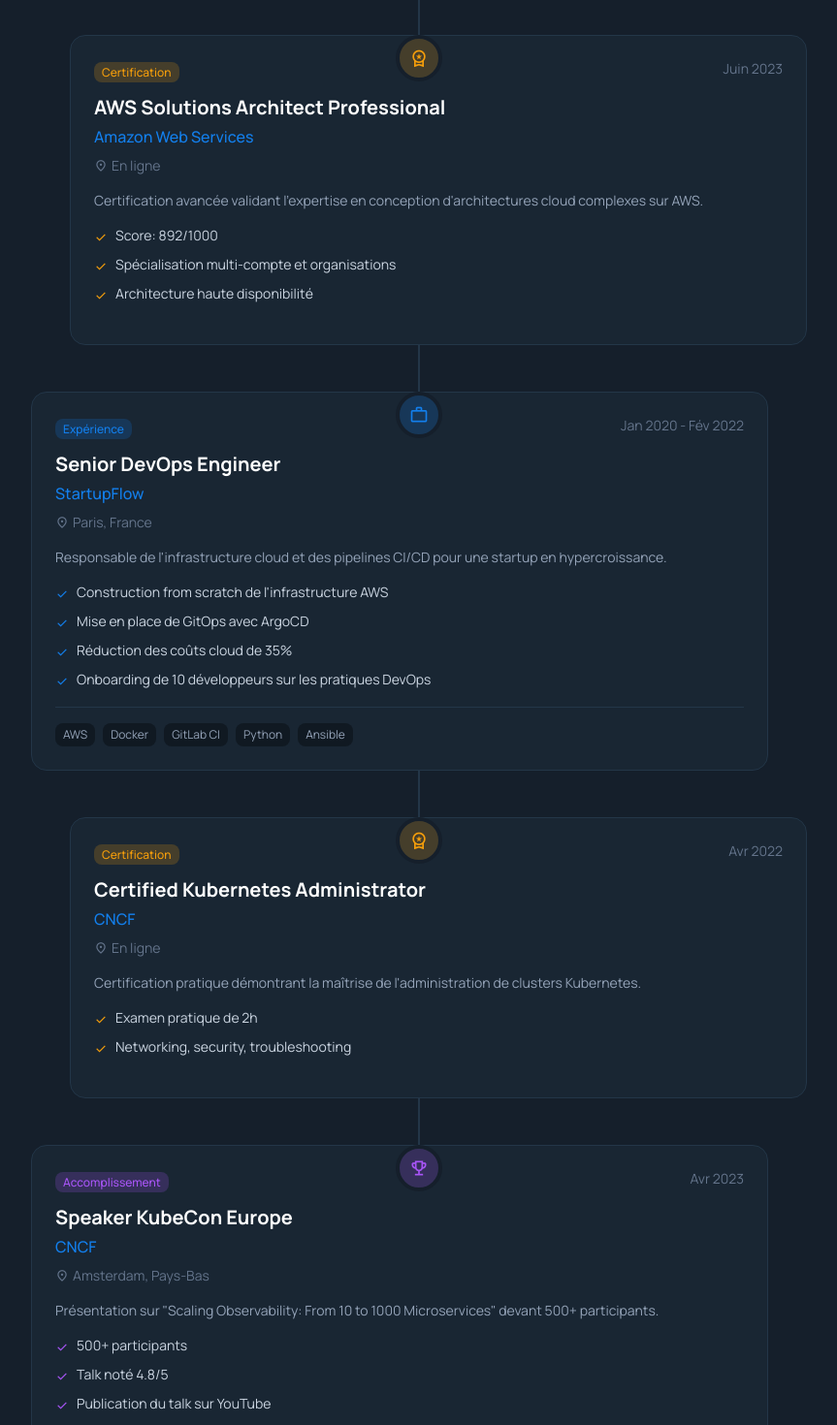
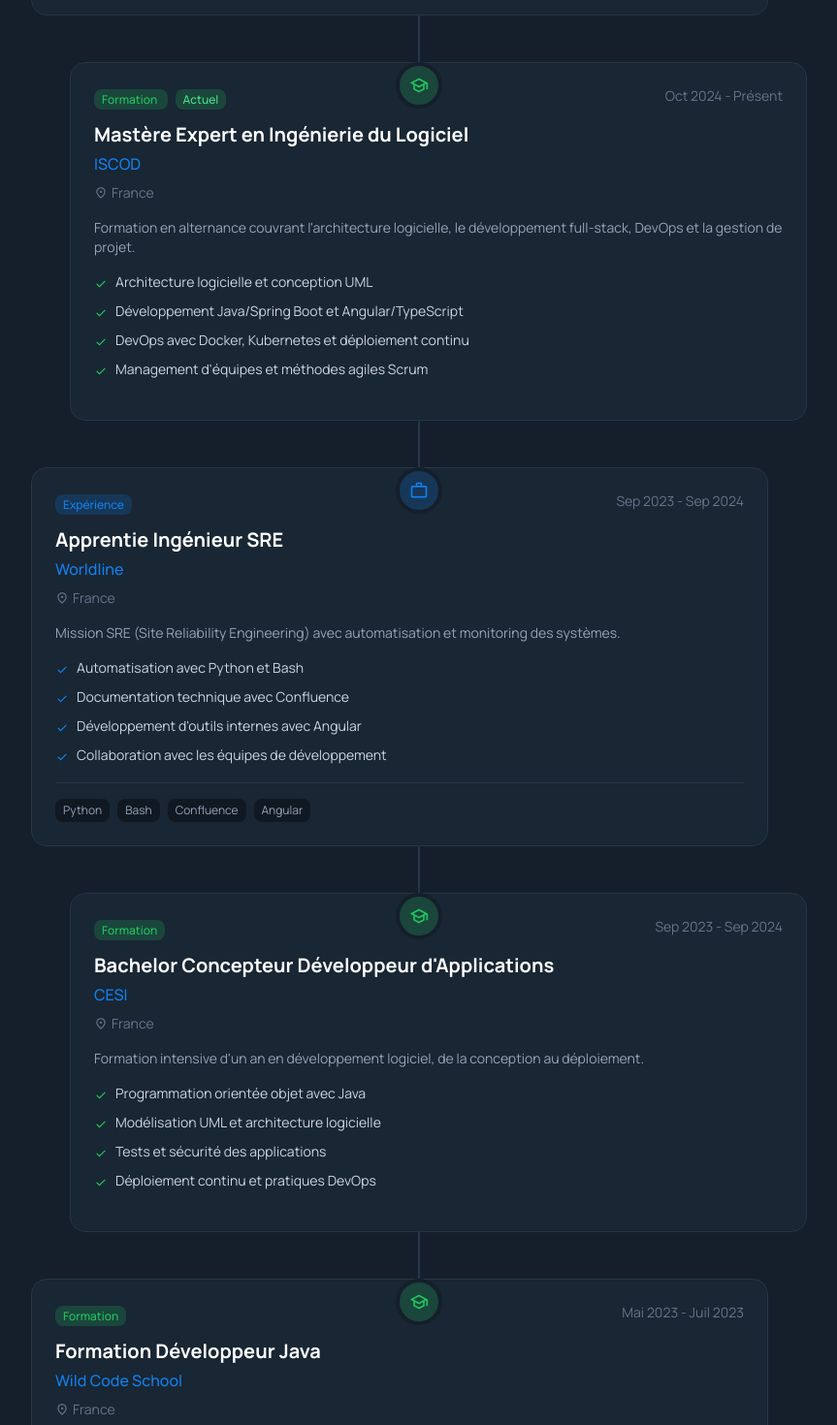
Before and after one commit to MathildeJNL/MathildeJ, an Angular app in the folder portfolio-mathilde/: page /timeline in a window 1280 px wide. Shown: the part 1120-2590 px from the top of the page at 97% size, without its empty margins (208-1071 px from the left). Built offline with nearby package versions, Linux system fonts and the light colour scheme.

Commit message:
feat: Add training and experience elements

```diff
--- a/portfolio-mathilde/src/app/pages/career-timeline/career-timeline.component.html
+++ b/portfolio-mathilde/src/app/pages/career-timeline/career-timeline.component.html
@@ -14,34 +14,24 @@
     </h1>
 
     <p class="text-lg text-slate-500 dark:text-slate-400 max-w-2xl mx-auto">
-      Retracez mon parcours professionnel, de ma formation initiale à mon rôle actuel de Lead SRE. Chaque étape a contribué à façonner mon expertise.
+      Retracez mon parcours professionnel, de ma formation initiale à mon rôle actuel d'apprentie développeuse Web. Chaque étape a contribué à façonner mon savoir-faire.
     </p>
   </div>
 </section>
 
 <!-- Stats Summary -->
 <section class="px-4 md:px-8 pb-8">
-  <div class="max-w-[1000px] mx-auto">
-    <div class="grid grid-cols-2 md:grid-cols-4 gap-4">
+  <div class="max-w-[600px] mx-auto">
+    <div class="grid grid-cols-2 gap-4">
       <div class="p-5 rounded-xl bg-white dark:bg-card-dark border border-gray-100 dark:border-border-dark text-center">
         <span class="material-symbols-outlined text-3xl text-primary mb-2">work</span>
-        <p class="text-2xl font-black text-slate-900 dark:text-white">5+</p>
-        <p class="text-sm text-slate-500">Années d'expérience</p>
+        <p class="text-2xl font-black text-slate-900 dark:text-white">3+</p>
+        <p class="text-sm text-slate-500">Années d'expérience en alternance</p>
       </div>
       <div class="p-5 rounded-xl bg-white dark:bg-card-dark border border-gray-100 dark:border-border-dark text-center">
         <span class="material-symbols-outlined text-3xl text-green-500 mb-2">school</span>
         <p class="text-2xl font-black text-slate-900 dark:text-white">Bac+5</p>
         <p class="text-sm text-slate-500">Niveau d'études</p>
-      </div>
-      <div class="p-5 rounded-xl bg-white dark:bg-card-dark border border-gray-100 dark:border-border-dark text-center">
-        <span class="material-symbols-outlined text-3xl text-amber-500 mb-2">workspace_premium</span>
-        <p class="text-2xl font-black text-slate-900 dark:text-white">5</p>
-        <p class="text-sm text-slate-500">Certifications</p>
-      </div>
-      <div class="p-5 rounded-xl bg-white dark:bg-card-dark border border-gray-100 dark:border-border-dark text-center">
-        <span class="material-symbols-outlined text-3xl text-purple-500 mb-2">emoji_events</span>
-        <p class="text-2xl font-black text-slate-900 dark:text-white">3</p>
-        <p class="text-sm text-slate-500">Talks & conférences</p>
       </div>
     </div>
   </div>
--- a/portfolio-mathilde/src/app/pages/career-timeline/career-timeline.component.ts
+++ b/portfolio-mathilde/src/app/pages/career-timeline/career-timeline.component.ts
@@ -4,7 +4,7 @@
 
 interface TimelineEvent {
   id: string;
-  type: 'job' | 'education' | 'certification' | 'achievement';
+  type: 'job' | 'education';
   title: string;
   organization: string;
   location: string;
@@ -32,163 +32,219 @@
   filters = [
     { id: 'all', label: 'Tout', icon: 'timeline' },
     { id: 'job', label: 'Expérience', icon: 'work' },
-    { id: 'education', label: 'Formation', icon: 'school' },
-    { id: 'certification', label: 'Certifications', icon: 'workspace_premium' },
-    { id: 'achievement', label: 'Accomplissements', icon: 'emoji_events' }
+    { id: 'education', label: 'Formation', icon: 'school' }
   ];
 
   timelineEvents: TimelineEvent[] = [
     {
       id: '1',
       type: 'job',
-      title: 'Lead Site Reliability Engineer',
-      organization: 'TechCorp',
-      location: 'Paris, France',
-      startDate: '2022-03',
+      title: 'Développeuse Web en alternance',
+      organization: 'Worldline',
+      location: 'France',
+      startDate: '2024-10',
       endDate: null,
       current: true,
-      description: 'Direction de l\'équipe SRE (5 personnes) responsable de la fiabilité et de la scalabilité de la plateforme.',
+      description: 'Développement d\'applications web full-stack dans le cadre d\'un Mastère Expert en Ingénierie du Logiciel.',
       highlights: [
-        'Migration de 50+ microservices vers Kubernetes',
-        'Réduction du MTTR de 4h à 30min',
-        'Mise en place d\'une culture SRE avec SLO/SLI',
-        'Automatisation de 80% des tâches opérationnelles'
+        'Développement front-end avec Angular et TypeScript',
+        'Développement back-end avec Java et Spring Boot',
+        'Travail en équipe avec GitLab et méthodologies agiles',
+        'Communication et collaboration en mode projet'
       ],
-      technologies: ['Kubernetes', 'AWS', 'Terraform', 'Go', 'Prometheus'],
+      technologies: ['Angular', 'TypeScript', 'Bootstrap', 'Java', 'GitLab'],
       icon: 'work',
       colorClass: 'text-primary',
       bgClass: 'bg-blue-100 dark:bg-primary/20'
     },
     {
       id: '2',
-      type: 'certification',
-      title: 'AWS Solutions Architect Professional',
-      organization: 'Amazon Web Services',
-      location: 'En ligne',
-      startDate: '2023-06',
-      endDate: '2023-06',
-      current: false,
-      description: 'Certification avancée validant l\'expertise en conception d\'architectures cloud complexes sur AWS.',
+      type: 'education',
+      title: 'Mastère Expert en Ingénierie du Logiciel',
+      organization: 'ISCOD',
+      location: 'France',
+      startDate: '2024-10',
+      endDate: '2026-09',
+      current: true,
+      description: 'Formation en alternance couvrant l\'architecture logicielle, le développement full-stack, DevOps et la gestion de projet.',
       highlights: [
-        'Score: 892/1000',
-        'Spécialisation multi-compte et organisations',
-        'Architecture haute disponibilité'
+        'Architecture logicielle et conception UML',
+        'Développement Java/Spring Boot et Angular/TypeScript',
+        'DevOps avec Docker, Kubernetes et déploiement continu',
+        'Management d\'équipes et méthodes agiles Scrum'
       ],
-      icon: 'workspace_premium',
-      colorClass: 'text-amber-500',
-      bgClass: 'bg-amber-100 dark:bg-amber-500/20'
+      icon: 'school',
+      colorClass: 'text-green-500',
+      bgClass: 'bg-green-100 dark:bg-green-500/20'
     },
     {
       id: '3',
       type: 'job',
-      title: 'Senior DevOps Engineer',
-      organization: 'StartupFlow',
-      location: 'Paris, France',
-      startDate: '2020-01',
-      endDate: '2022-02',
+      title: 'Apprentie Ingénieur SRE',
+      organization: 'Worldline',
+      location: 'France',
+      startDate: '2023-09',
+      endDate: '2024-09',
       current: false,
-      description: 'Responsable de l\'infrastructure cloud et des pipelines CI/CD pour une startup en hypercroissance.',
+      description: 'Mission SRE (Site Reliability Engineering) avec automatisation et monitoring des systèmes.',
       highlights: [
-        'Construction from scratch de l\'infrastructure AWS',
-        'Mise en place de GitOps avec ArgoCD',
-        'Réduction des coûts cloud de 35%',
-        'Onboarding de 10 développeurs sur les pratiques DevOps'
+        'Automatisation avec Python et Bash',
+        'Documentation technique avec Confluence',
+        'Développement d\'outils internes avec Angular',
+        'Collaboration avec les équipes de développement'
       ],
-      technologies: ['AWS', 'Docker', 'GitLab CI', 'Python', 'Ansible'],
+      technologies: ['Python', 'Bash', 'Confluence', 'Angular'],
       icon: 'work',
       colorClass: 'text-primary',
       bgClass: 'bg-blue-100 dark:bg-primary/20'
     },
     {
       id: '4',
-      type: 'certification',
-      title: 'Certified Kubernetes Administrator',
-      organization: 'CNCF',
-      location: 'En ligne',
-      startDate: '2022-04',
-      endDate: '2022-04',
+      type: 'education',
+      title: 'Bachelor Concepteur Développeur d\'Applications',
+      organization: 'CESI',
+      location: 'France',
+      startDate: '2023-09',
+      endDate: '2024-09',
       current: false,
-      description: 'Certification pratique démontrant la maîtrise de l\'administration de clusters Kubernetes.',
+      description: 'Formation intensive d\'un an en développement logiciel, de la conception au déploiement.',
       highlights: [
-        'Examen pratique de 2h',
-        'Networking, security, troubleshooting'
-      ],
-      icon: 'workspace_premium',
-      colorClass: 'text-amber-500',
-      bgClass: 'bg-amber-100 dark:bg-amber-500/20'
-    },
-    {
-      id: '5',
-      type: 'achievement',
-      title: 'Speaker KubeCon Europe',
-      organization: 'CNCF',
-      location: 'Amsterdam, Pays-Bas',
-      startDate: '2023-04',
-      endDate: '2023-04',
-      current: false,
-      description: 'Présentation sur "Scaling Observability: From 10 to 1000 Microservices" devant 500+ participants.',
-      highlights: [
-        '500+ participants',
-        'Talk noté 4.8/5',
-        'Publication du talk sur YouTube'
-      ],
-      icon: 'emoji_events',
-      colorClass: 'text-purple-500',
-      bgClass: 'bg-purple-100 dark:bg-purple-500/20'
-    },
-    {
-      id: '6',
-      type: 'job',
-      title: 'Backend Developer',
-      organization: 'WebAgency',
-      location: 'Lyon, France',
-      startDate: '2018-06',
-      endDate: '2019-12',
-      current: false,
-      description: 'Développement d\'APIs et services backend pour des clients variés (e-commerce, SaaS, fintech).',
-      highlights: [
-        'Développement d\'APIs RESTful en Python/Django',
-        'Intégration de systèmes de paiement',
-        'Découverte de l\'infrastructure cloud'
-      ],
-      technologies: ['Python', 'Django', 'PostgreSQL', 'Redis', 'Docker'],
-      icon: 'work',
-      colorClass: 'text-primary',
-      bgClass: 'bg-blue-100 dark:bg-primary/20'
-    },
-    {
-      id: '7',
-      type: 'education',
-      title: 'Master Informatique - Spécialisation Cloud',
-      organization: 'Université Paris-Saclay',
-      location: 'Paris, France',
-      startDate: '2016-09',
-      endDate: '2018-06',
-      current: false,
-      description: 'Formation approfondie en systèmes distribués, cloud computing et architecture logicielle.',
-      highlights: [
-        'Major de promotion',
-        'Mémoire sur l\'auto-scaling prédictif',
-        'Stage de fin d\'études chez AWS'
+        'Programmation orientée objet avec Java',
+        'Modélisation UML et architecture logicielle',
+        'Tests et sécurité des applications',
+        'Déploiement continu et pratiques DevOps'
       ],
       icon: 'school',
       colorClass: 'text-green-500',
       bgClass: 'bg-green-100 dark:bg-green-500/20'
     },
     {
+      id: '5',
+      type: 'education',
+      title: 'Formation Développeur Java',
+      organization: 'Wild Code School',
+      location: 'France',
+      startDate: '2023-05',
+      endDate: '2023-07',
+      current: false,
+      description: 'Formation intensive de 3 mois au métier de développeur Java full-stack.',
+      highlights: [
+        'Front-end : HTML/CSS, JavaScript, Angular',
+        'Back-end : Java, Spring, SQL, API REST',
+        'Versioning avec Git et GitHub',
+        'Méthodes agiles et Scrum'
+      ],
+      technologies: ['Java', 'Spring', 'Angular', 'JavaScript', 'SQL'],
+      icon: 'school',
+      colorClass: 'text-green-500',
+      bgClass: 'bg-green-100 dark:bg-green-500/20'
+    },
+    {
+      id: '6',
+      type: 'education',
+      title: 'Développeur Web - Titre RNCP Niveau 5',
+      organization: 'OpenClassrooms',
+      location: 'France',
+      startDate: '2021-11',
+      endDate: '2022-08',
+      current: false,
+      description: 'Formation diplômante en développement web (équivalent Bac+2).',
+      highlights: [
+        'Développement front-end et back-end',
+        'Création de sites web dynamiques',
+        'Obtention du titre RNCP'
+      ],
+      icon: 'school',
+      colorClass: 'text-green-500',
+      bgClass: 'bg-green-100 dark:bg-green-500/20'
+    },
+    {
+      id: '7',
+      type: 'job',
+      title: 'Apprentie Préparatrice en Pharmacie',
+      organization: 'Pharmacie',
+      location: 'Olivet, Centre-Val de Loire',
+      startDate: '2018-09',
+      endDate: '2021-08',
+      current: false,
+      description: 'Préparation et délivrance de médicaments, conseil aux patients pendant 3 ans en alternance.',
+      highlights: [
+        'Délivrance de médicaments et conseils patients',
+        'Gestion des stocks et commandes',
+        'Obtention du Brevet Professionnel'
+      ],
+      icon: 'work',
+      colorClass: 'text-primary',
+      bgClass: 'bg-blue-100 dark:bg-primary/20'
+    },
+    {
       id: '8',
       type: 'education',
-      title: 'Licence Informatique',
-      organization: 'Université Claude Bernard Lyon 1',
-      location: 'Lyon, France',
-      startDate: '2013-09',
-      endDate: '2016-06',
+      title: 'Brevet Professionnel Préparateur en Pharmacie',
+      organization: 'CFA Pharmacie d\'Orléans',
+      location: 'Orléans, France',
+      startDate: '2018-09',
+      endDate: '2021-08',
       current: false,
-      description: 'Fondamentaux de l\'informatique : algorithmique, programmation, bases de données, réseaux.',
+      description: 'Formation en alternance de 3 ans en préparation pharmaceutique.',
       highlights: [
-        'Mention Très Bien',
-        'Projet tutoré en développement web',
-        'Participation au hackathon universitaire'
+        'Formation théorique et pratique',
+        'Diplôme obtenu avec succès'
+      ],
+      icon: 'school',
+      colorClass: 'text-green-500',
+      bgClass: 'bg-green-100 dark:bg-green-500/20'
+    },
+    {
+      id: '9',
+      type: 'job',
+      title: 'Apprentie Réceptionniste',
+      organization: 'Hôtel Ibis Styles Mulsanne',
+      location: 'Mulsanne, Pays de la Loire',
+      startDate: '2017-09',
+      endDate: '2018-08',
+      current: false,
+      description: 'Accueil des clients et gestion des réservations en hôtellerie pendant 1 an.',
+      highlights: [
+        'Accueil et relation client',
+        'Gestion des réservations',
+        'Obtention de la Mention Complémentaire'
+      ],
+      icon: 'work',
+      colorClass: 'text-primary',
+      bgClass: 'bg-blue-100 dark:bg-primary/20'
+    },
+    {
+      id: '10',
+      type: 'education',
+      title: 'MC Accueil et Réception',
+      organization: 'CFA de Tours',
+      location: 'Tours, France',
+      startDate: '2017-09',
+      endDate: '2018-08',
+      current: false,
+      description: 'Mention Complémentaire en accueil et réception hôtelière.',
+      highlights: [
+        'Formation en alternance',
+        'Diplôme obtenu avec succès'
+      ],
+      icon: 'school',
+      colorClass: 'text-green-500',
+      bgClass: 'bg-green-100 dark:bg-green-500/20'
+    },
+    {
+      id: '11',
+      type: 'education',
+      title: 'Bac Pro Commercialisation et Service en Restauration',
+      organization: 'Lycée des Métiers de l\'Hôtellerie et du Tourisme du Val de Loire',
+      location: 'France',
+      startDate: '2014-09',
+      endDate: '2017-06',
+      current: false,
+      description: 'Formation en commercialisation et service en restauration.',
+      highlights: [
+        'Service en salle et relation client',
+        'Diplôme obtenu avec succès'
       ],
       icon: 'school',
       colorClass: 'text-green-500',
@@ -227,9 +283,7 @@
   getTypeLabel(type: string): string {
     const labels: Record<string, string> = {
       'job': 'Expérience',
-      'education': 'Formation',
-      'certification': 'Certification',
-      'achievement': 'Accomplissement'
+      'education': 'Formation'
     };
     return labels[type] || type;
   }
```
